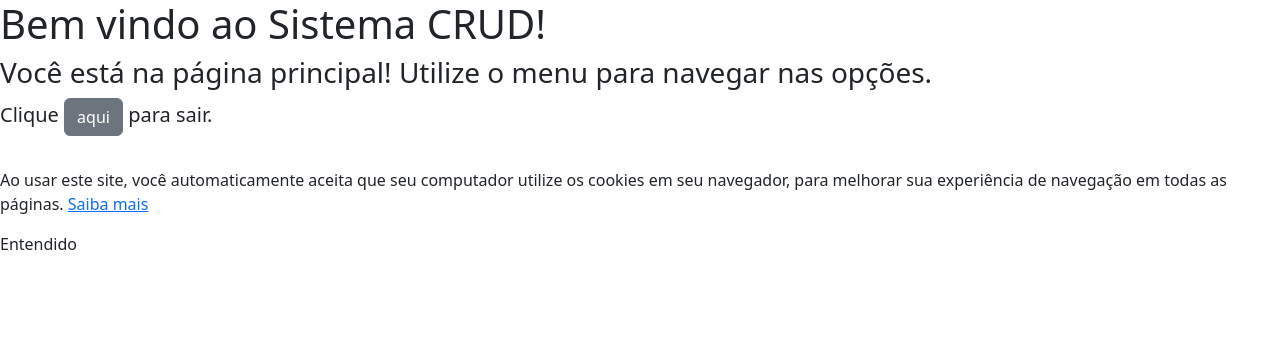
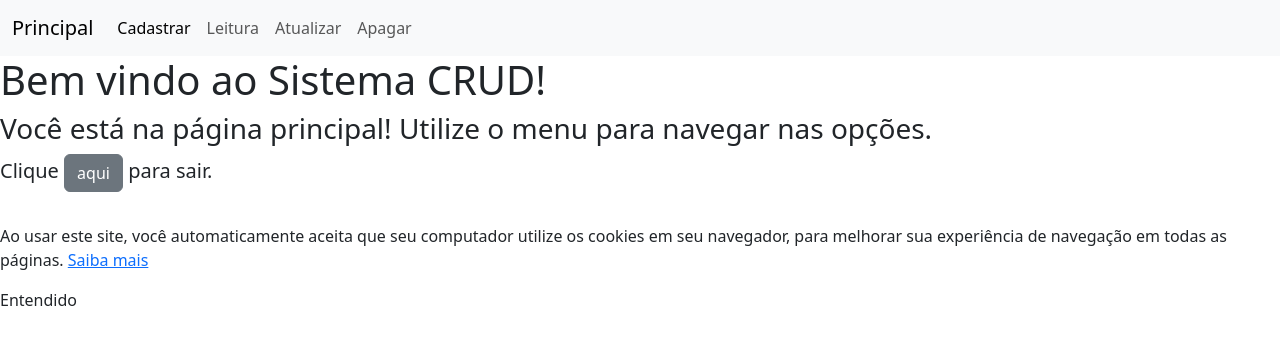
Before and after one commit to professor-salinet/202500176-prog-web, a website: page principal.html in a window 1280 px wide. Drawn offline with nearby package versions, Linux system fonts and the light colour scheme.

Commit message:
Add files via upload

```diff
--- a/principal.html
+++ b/principal.html
@@ -7,6 +7,30 @@
     <link rel="stylesheet" href="./node_modules/bootstrap/dist/css/bootstrap.min.css">
 </head>
 <body>
+    <nav class="navbar navbar-expand-sm bg-body-tertiary">
+        <div class="container-fluid">
+            <a class="navbar-brand" href="./principal.html">Principal</a>
+            <button class="navbar-toggler" type="button" data-bs-toggle="collapse" data-bs-target="#navbarNav" aria-controls="navbarNav" aria-expanded="false" aria-label="Toggle navigation">
+                <span class="navbar-toggler-icon"></span>
+            </button>
+            <div class="collapse navbar-collapse" id="navbarNav">
+                <ul class="navbar-nav">
+                    <li class="nav-item">
+                        <a class="nav-link active" aria-current="page" href="./cadastrar.html">Cadastrar</a>
+                    </li>
+                    <li class="nav-item">
+                        <a class="nav-link" href="./leitura.html">Leitura</a>
+                    </li>
+                    <li class="nav-item">
+                        <a class="nav-link" href="./atualizar.html">Atualizar</a>
+                    </li>
+                    <li class="nav-item">
+                        <a class="nav-link" href="./apagar.html">Apagar</a>
+                    </li>
+                </ul>
+            </div>
+        </div>
+    </nav>
     <h1 class="h1">Bem vindo ao Sistema CRUD!</h1>
     <h3>Você está na página principal! Utilize o menu para navegar nas opções.</h3>
     <h5>Clique <button type="button" class="btn btn-secondary" id="btn_sair">aqui</button> para sair.</h5>
```
